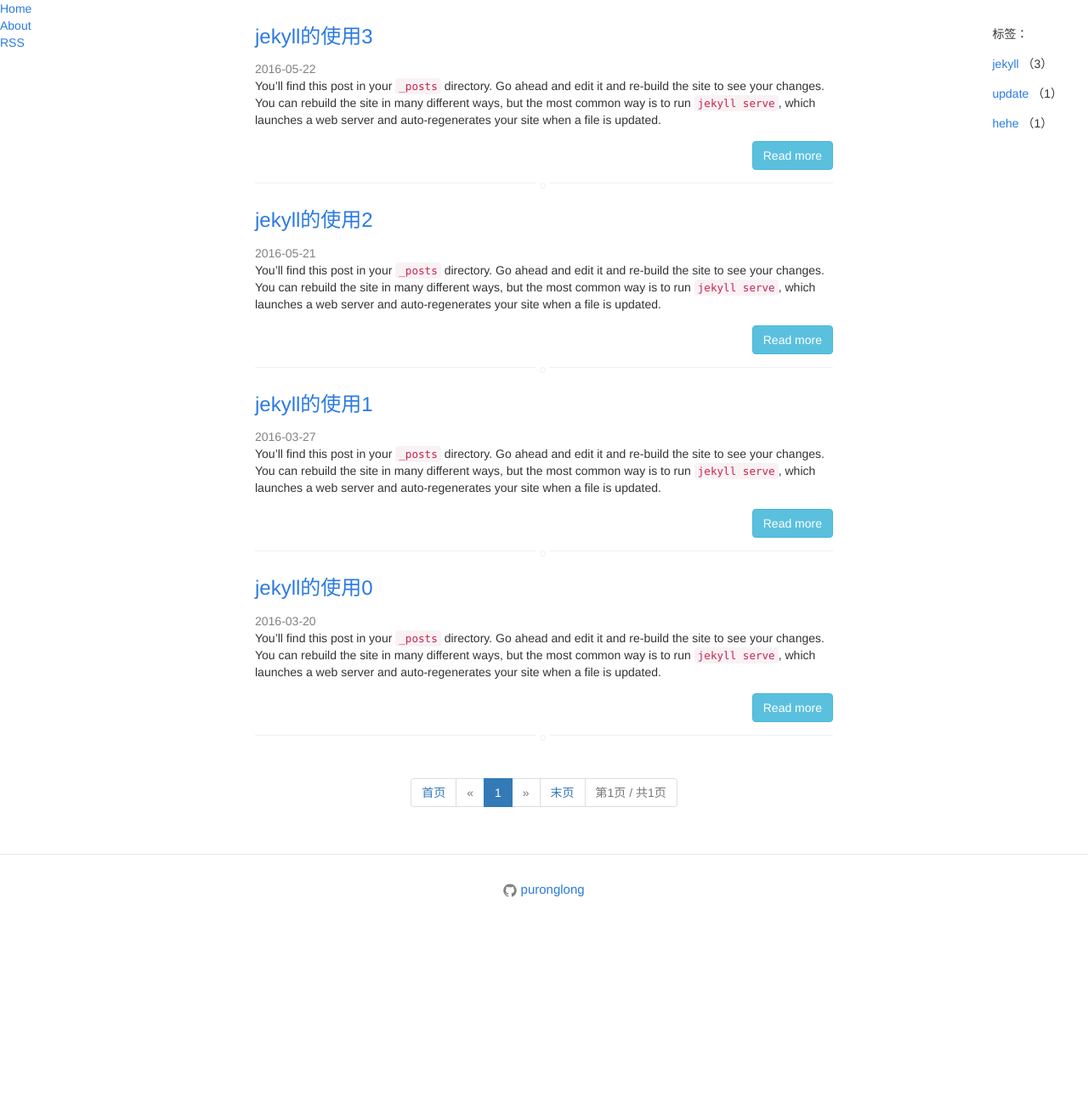
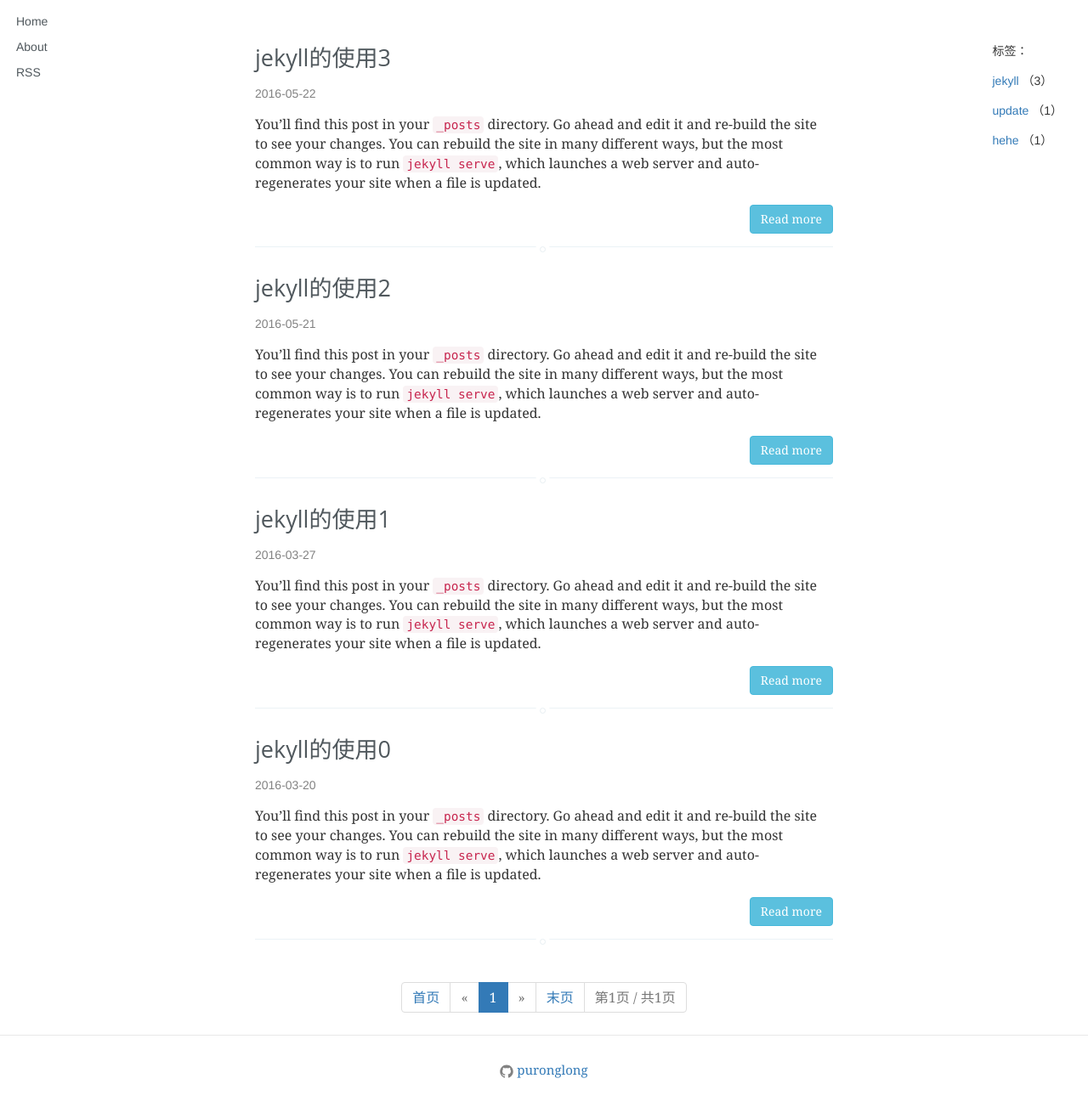
Before and after one commit to PuRonglong/jekyll-theme, a Jekyll site: the page built from index.html, in a window 1280 px wide. Shown: the whole page at 85% size. Built offline with Jekyll 4.4.1, drawn with Linux system fonts in a browser that asks for light colours; the list of posts is cut into pages by our own code; before the commit the page ends 1102 px from its top, so only the background shows below that.

Commit message:
edit css style

```diff
--- a/css/main.css
+++ b/css/main.css
@@ -56,12 +56,17 @@ figure,
     margin-bottom: 15px;
 }
 
+body{
+    font-size: 16px;
+}
 /**
  * Images
  */
 img{
     max-width: 100%;
     vertical-align: middle;
+    display: block;
+    margin: 0 auto;
 }
 
 /**
@@ -102,16 +107,8 @@ h6{
 /**
  * Links
  */
-a{
+a:hover{
     text-decoration: none;
-    color: #2a7ae2;
-}
-a:visited{
-    color: #1756a9;
-}
-a:hover{
-    text-decoration: underline;
-    color: #111;
 }
 
 /**
@@ -139,6 +136,7 @@ blockquote > :last-child{
     margin-left: auto;
     padding-right: 30px;
     padding-left: 30px;
+    font-family: Georgia,serif;
 }
 @media screen and (max-width: 800px){
     .wrapper{
@@ -175,18 +173,27 @@ blockquote > :last-child{
 /**
  * Site header
  */
+.header-list {
+    padding: 10px 0;
+}
+
+.header-list li{
+    padding: 5px 19px;
+    list-style-type: none;
+    font-family: 'Source Sans Pro','Helvetica Neue',Arial,sans-serif;
+    color: #50585D;
+    font-size: 14px;
+}
+
+.header-list li a {
+    color: #50585D;
+}
 .site-header{
     min-height: 56px;
     border-bottom: 1px solid #e8e8e8;
 }
 
 .site-title{
-    font-size: 26px;
-    font-weight: 300;
-    line-height: 56px;
-    float: left;
-    margin-bottom: 0;
-    letter-spacing: -1px;
 }
 .site-title,
 .site-title:visited{
@@ -216,6 +223,9 @@ blockquote > :last-child{
 	margin-right: 20px;
 }
 
+.home {
+    padding-top: 50px;
+}
 
 /**
  * Site footer
@@ -285,7 +295,7 @@ footer-col-3{
  * Page content
  */
 .page-content{
-    padding: 30px 0;
+
 }
 
 .page-heading{
@@ -317,27 +327,37 @@ footer-col-3{
 .post-meta{
     font-size: 14px;
     color: #828282;
+    display: inline-block;
+    margin-bottom: 15px;
+    font-family: "Helvetica Neue",Helvetica,Arial,sans-serif;
 }
 .readmore-p{
     text-align: right;
 }
 
 .post-link{
-    font-size: 24px;
-    display: block;
+    font-family: "Open Sans","Helvetica Neue",Helvetica,Arial,STKaiti,"Droid Sans Fallback",SimSun,serif;
+    font-size: 27px;
+    color: #50585D;
+    margin-bottom: .51em;
+}
+a.post-link:hover{
+    color: #50585D;
 }
 
 /**
  * Posts
  */
 .post-header{
-    margin-bottom: 30px;
+    margin-bottom: 5px;
 }
 
 .post-title{
-    font-size: 42px;
-    line-height: 1;
-    letter-spacing: -1px;
+    font-family: "Open Sans","Helvetica Neue",Helvetica,Arial,STKaiti,"Droid Sans Fallback",SimSun,serif;
+    font-size: 27px;
+    color: #50585D;
+    margin-bottom: 15px;
+    text-indent: -3px;
 }
 @media screen and (max-width: 800px){
     .post-title{
@@ -375,5 +395,10 @@ footer-col-3{
 
 .right-sidebar{
     margin-right: 30px;
-    margin-top: 30px;
+    margin-top: 50px;
+    font-size: 14px;
 }
+
+.left-sidebar{
+    position: fixed;
+}
```
